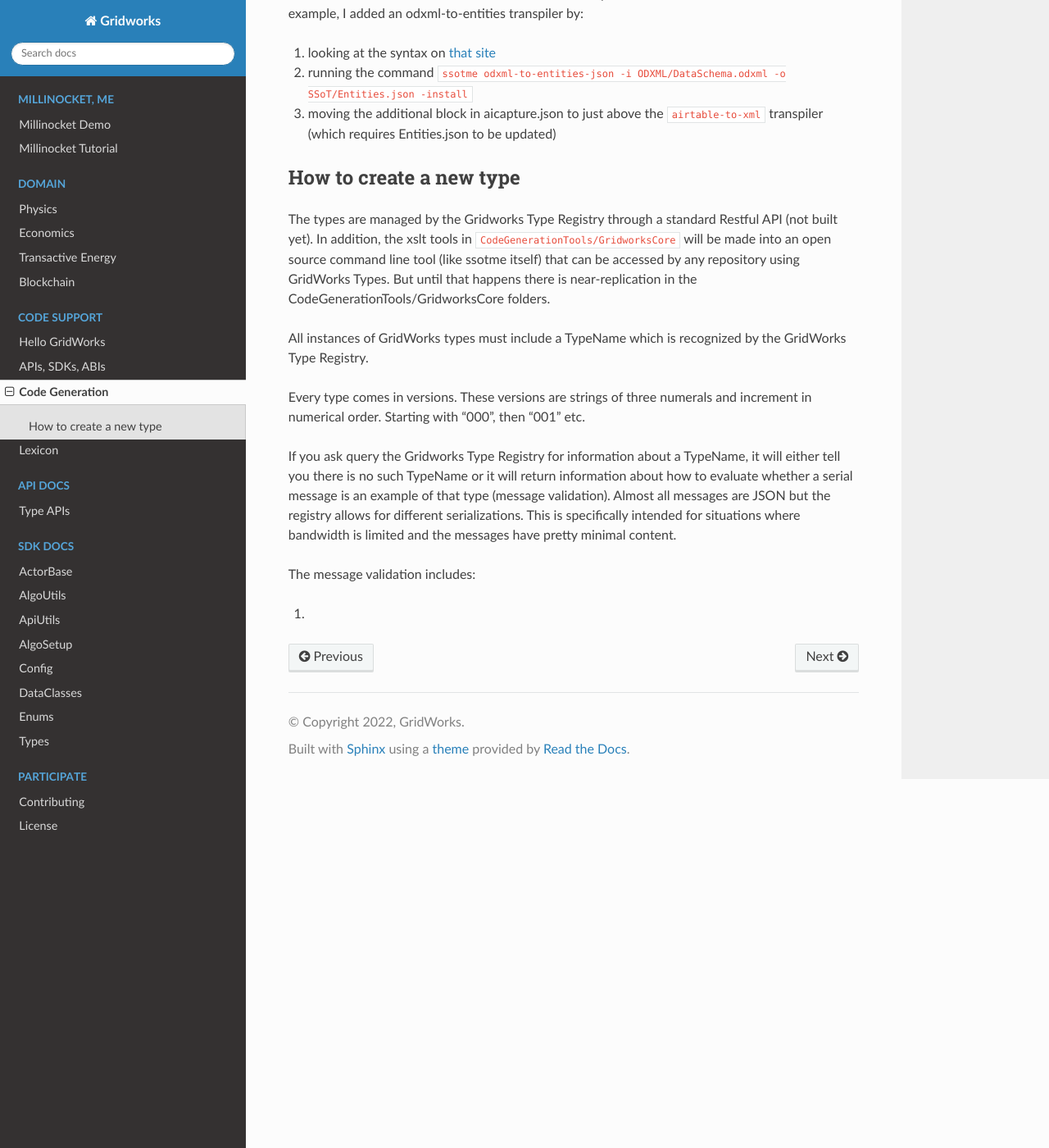
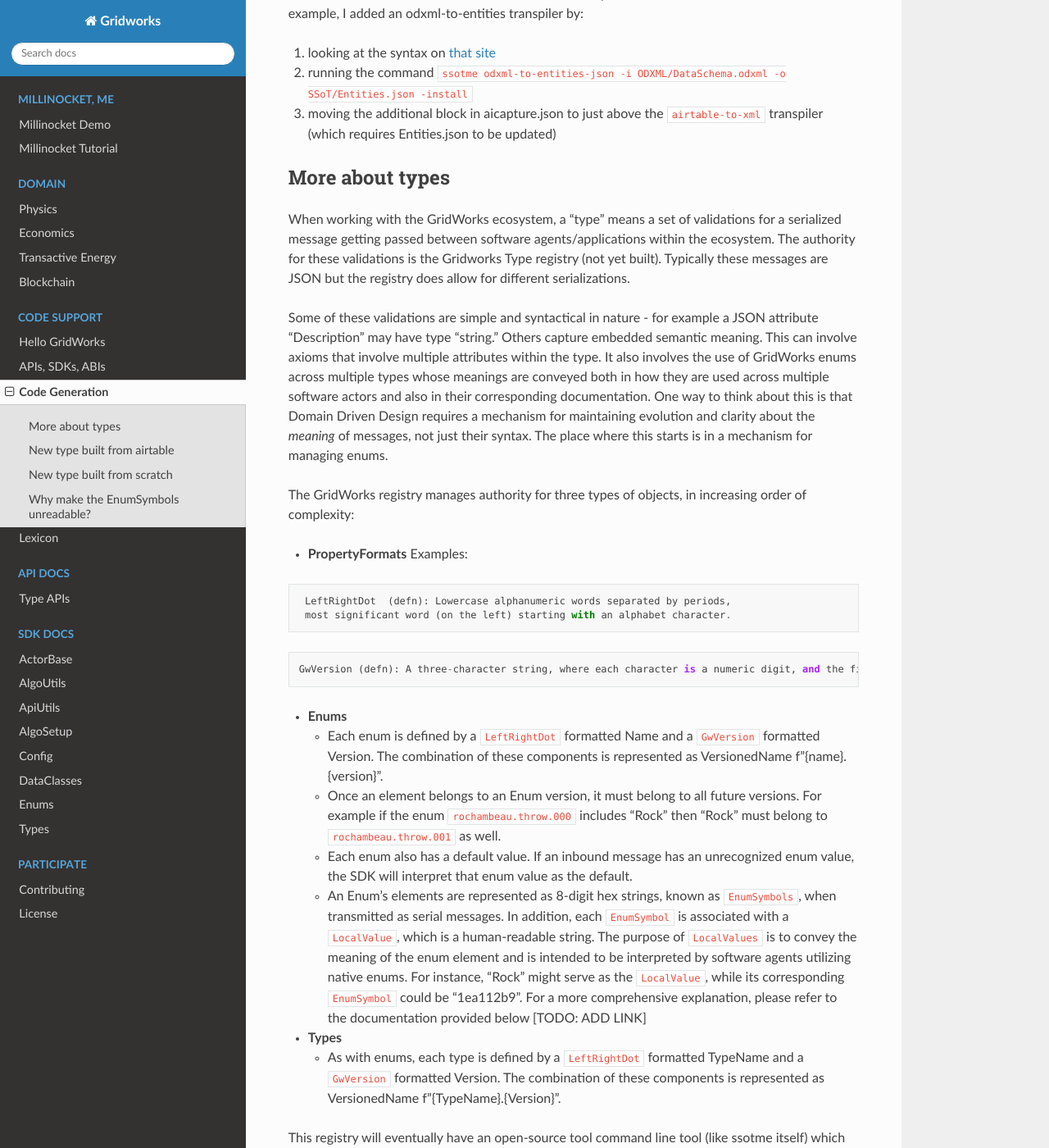
Before and after one commit to thegridelectric/gridworks, a Sphinx documentation site: the page built from docs/code-generation.md, in a window 1280 px wide and 1400 px high, scrolled down 476 px. Shown: the whole window at 82% size. Built offline with Sphinx 7.4.7 and the Read the Docs theme 2.0.0, drawn with Linux system fonts in a browser that asks for light colours; some of the changed text lies outside the part shown.

Commit message:
Add VersionedTypes

````diff
--- a/docs/code-generation.md
+++ b/docs/code-generation.md
@@ -18,19 +18,75 @@
 2. running the command `ssotme odxml-to-entities-json -i ODXML/DataSchema.odxml -o SSoT/Entities.json -install`
 3. moving the additional block in aicapture.json to just above the `airtable-to-xml` transpiler (which requires Entities.json to be updated)
 
-## How to create a new type
+## More about types
 
-The types are managed by the Gridworks Type Registry through a standard Restful API (not built yet).
-In addition, the xslt tools in `CodeGenerationTools/GridworksCore` will be made into an open source command line tool (like ssotme itself)
-that can be accessed by any repository using GridWorks Types. But until that happens there is near-replication in the CodeGenerationTools/GridworksCore
+When working with the GridWorks ecosystem, a "type" means a set of validations for a serialized message
+getting passed between software agents/applications within the ecosystem. The authority for these validations is the Gridworks Type
+registry (not yet built). Typically these messages are JSON but the registry does allow for different serializations.
+
+Some of these validations are simple and syntactical in nature -
+for example a JSON attribute "Description" may have type "string." Others capture embedded semantic meaning. This can involve axioms
+that involve multiple attributes within the type. It also involves the use of GridWorks enums across multiple types whose meanings
+are conveyed both in how they are used across multiple software actors and also in their corresponding documentation. One way
+to think about this is that Domain Driven Design requires a mechanism for maintaining evolution and clarity about the _meaning_ of
+messages, not just their syntax. The place where this starts is in a mechanism for managing enums.
+
+The GridWorks registry manages authority for three types of objects, in increasing order of complexity:
+
+- **PropertyFormats**
+  Examples:
+
+```
+ LeftRightDot  (defn): Lowercase alphanumeric words separated by periods,
+ most significant word (on the left) starting with an alphabet character.
+```
+
+```
+GwVersion (defn): A three-character string, where each character is a numeric digit, and the first character must not be 0.
+```
+
+- **Enums**
+
+  - Each enum is defined by a `LeftRightDot` formatted Name and a `GwVersion` formatted Version. The combination of these components is represented as VersionedName f"{name}.{version}".
+  - Once an element belongs to an Enum version, it must belong to all future versions. For example if the enum `rochambeau.throw.000` includes "Rock" then
+    "Rock" must belong to `rochambeau.throw.001` as well.
+  - Each enum also has a default value. If an inbound message has an unrecognized
+    enum value, the SDK will interpret that enum value as the default.
+  - An Enum's elements are represented as 8-digit hex strings, known as `EnumSymbols`, when transmitted as serial messages. In addition, each `EnumSymbol` is associated with a `LocalValue`, which is a human-readable string. The purpose of `LocalValues` is to convey the meaning of the enum element and is intended to be interpreted by software agents utilizing native enums. For instance, "Rock" might serve as the `LocalValue`, while its corresponding `EnumSymbol` could be "1ea112b9". For a more comprehensive explanation, please refer to the documentation provided below [TODO: ADD LINK]
+
+- **Types**
+  - As with enums, each type is defined by a `LeftRightDot` formatted TypeName and a `GwVersion` formatted Version. The combination of these components is represented as VersionedName f"{TypeName}.{Version}".
+
+This registry will eventually have an open-source tool command line tool (like ssotme itself)
+which will take the place of the xslt tools in `CodeGenerationTools/GridworksCore that can be accessed by any repository using GridWorks Types in
+order to build or start using the GridWorks types. But until that happens there is near-replication in the CodeGenerationTools/GridworksCore
 folders.
 
-All instances of GridWorks types must include a TypeName which is recognized by the GridWorks Type Registry.
+All instances of GridWorks types must include a TypeName which is recognized by the GridWorks Type Registry. The format of the TypeName is LeftRightDot
 
 Every type comes in versions. These versions are strings of three numerals and increment in numerical order. Starting with "000", then "001" etc.
 
-If you ask query the Gridworks Type Registry for information about a TypeName, it will either tell you there is no such TypeName or it will return information about how to evaluate whether a serial message is an example of that type (message validation). Almost all messages are JSON but the registry allows for different serializations. This is specifically intended for situations where bandwidth is limited and the messages have pretty minimal content.
+If you ask query the Gridworks Type Registry for information about a TypeName, it will either tell you there is no such TypeName or it will return information about how to evaluate whether a serial message is an example of that type (message validation). . This is specifically intended for situations where bandwidth is limited and the messages have pretty minimal content.
 
 The message validation includes:
 
-1.
+1. attribute-specific validations
+   1a. type (string, integer, boolean, float, another gridworks type)
+   1b. format (various simple formats like left-right-dot format, or a GridWorks Enum)
+   1c. additional simple pydantic checks (greater than 0)
+
+2. more complex validations called axioms that are expected to be hand-coded. Some of these involve multiple attributes.
+
+## New type built from airtable
+
+## New type built from scratch
+
+This is instructions for if you want to build a type with minimal interaction with the
+code derivation machinery.
+
+- In the airtable [TypeRoots](https://airtable.com/appgibWM6WZW20bBx/tblqEaRL8i0IiFfqF/viwra3fA7SUpxNhiz?blocks=hide) table:
+  - Put TypeName in
+    [ProtocolTypes](https://airtable.com/appgibWM6WZW20bBx/tblnyHLmbF5ihZoM1/viwyweGPAEhKuNpBB?blocks=hide)
+-
+
+## Why make the EnumSymbols unreadable?
````
Also changed, not shown: 1 other file.
